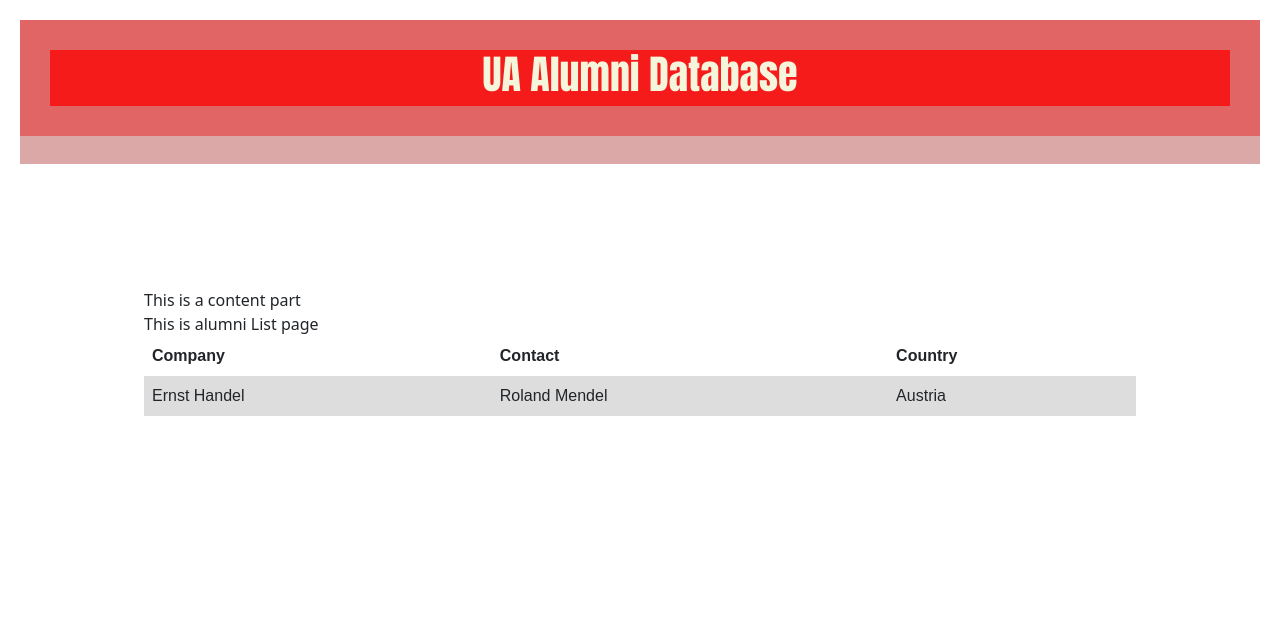
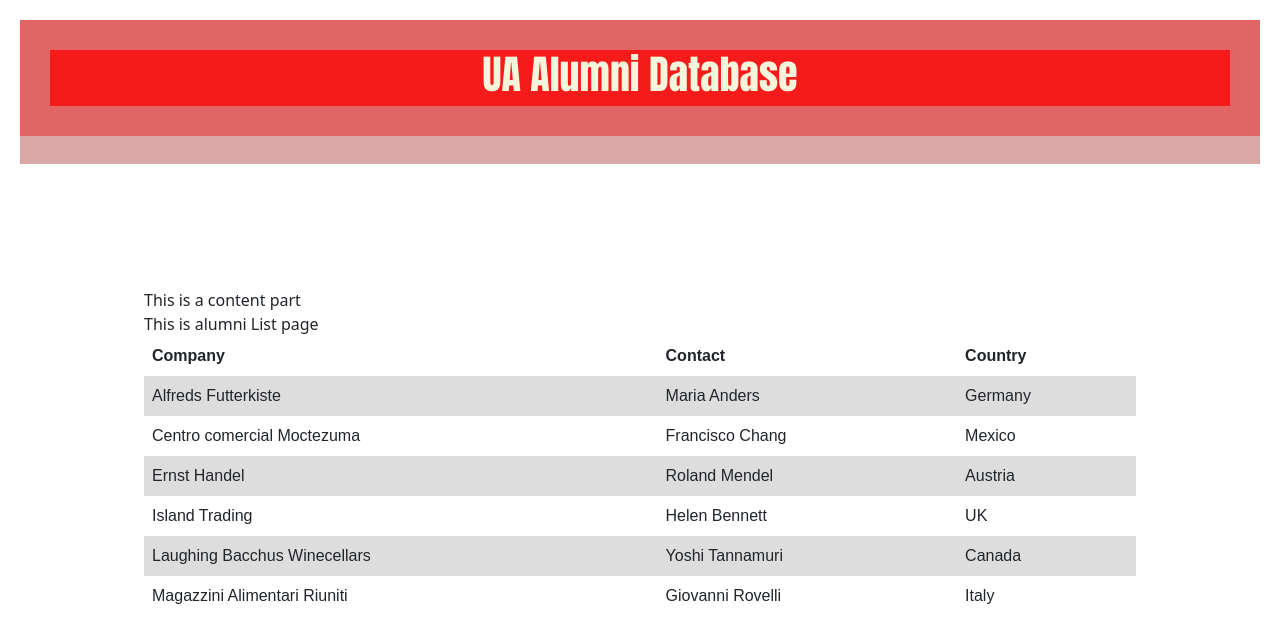
Before and after one commit to sebrazzley/internship, a React (Vite) app in the folder alumni-db/: page / in a window 1280 px wide. Shown: the top 642 px of the page. Built offline with nearby package versions, Linux system fonts and the light colour scheme.

Commit message:
Show Jeff

```diff
--- a/alumni-db/src/App.tsx
+++ b/alumni-db/src/App.tsx
@@ -4,7 +4,7 @@ import CreateAlumni from './components/CreateAlumni/CreateAlumni'
 const App = () => {
   return (
     <div>
-      <CreateAlumni></CreateAlumni>
+
     </div>
   )
 }
--- a/alumni-db/src/components/AlumniList.tsx
+++ b/alumni-db/src/components/AlumniList.tsx
@@ -18,11 +18,35 @@ const AlumniList = (props: Props) =>{
                     <th>Contact</th>
                     <th>Country</th>
                 </tr>
-
+                <tr>
+                    <td>Alfreds Futterkiste</td>
+                    <td>Maria Anders</td>
+                    <td>Germany</td>
+                </tr>
+                <tr>
+                    <td>Centro comercial Moctezuma</td>
+                    <td>Francisco Chang</td>
+                    <td>Mexico</td>
+                </tr>
                 <tr>
                     <td>Ernst Handel</td>
                     <td>Roland Mendel</td>
                     <td>Austria</td>
+                </tr>
+                <tr>
+                    <td>Island Trading</td>
+                    <td>Helen Bennett</td>
+                    <td>UK</td>
+                </tr>
+                <tr>
+                    <td>Laughing Bacchus Winecellars</td>
+                    <td>Yoshi Tannamuri</td>
+                    <td>Canada</td>
+                </tr>
+                <tr>
+                    <td>Magazzini Alimentari Riuniti</td>
+                    <td>Giovanni Rovelli</td>
+                    <td>Italy</td>
                 </tr>
             </table>
                 </div>
--- a/alumni-db/src/components/Home.tsx
+++ b/alumni-db/src/components/Home.tsx
@@ -2,6 +2,7 @@ import "./Home.style.css"
 import {useState} from "react"
 import { Alumni, fakeAlumniList } from "./alumni.type";
 import AlumniList from "./AlumniList";
+import CreateAlumni from "./CreateAlumni/CreateAlumni";
 
 
 const Home = () => {
@@ -30,6 +31,8 @@ const Home = () => {
 
 
     </>
+    //<CreateAlumni></CreateAlumni>
+
     );
 
 };
```
